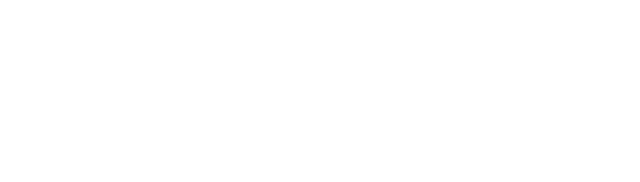
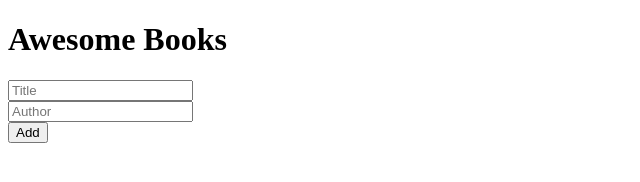
Before and after one commit to awaisanwar544/awesome-books, a website: page index.html in a window 1280 px wide. Shown: the whole page, without its empty margins (0-640 px from the left). Drawn offline with Linux system fonts and the light colour scheme.

Commit message:
Add html file Add html codes for my awesome book

```diff
--- a/index.html
+++ b/index.html
@@ -1,16 +1,25 @@
 <!DOCTYPE html>
 <html lang="en">
-<head>
-    <meta charset="UTF-8">
-    <meta http-equiv="X-UA-Compatible" content="IE=edge">
-    <meta name="viewport" content="width=device-width, initial-scale=1.0">
+  <head>
+    <meta charset="UTF-8" />
+    <meta http-equiv="X-UA-Compatible" content="IE=edge" />
+    <meta name="viewport" content="width=device-width, initial-scale=1.0" />
     <title>Awesome Books</title>
-</head>
-<body>
-
-
-
-
+  </head>
+  <body>
+    <header>
+      <h1>Awesome Books</h1>
+    </header>
+    <main>
+      <section id="books-list"></section>
+      <section>
+        <form action="">
+          <input type="text" id="title" placeholder="Title" /> <br />
+          <input type="text" id="author" placeholder="Author" /> <br />
+          <input id="add-btn" type="button" value="Add" />
+        </form>
+      </section>
+    </main>
     <script src="main.js"></script>
-</body>
+  </body>
 </html>
```
